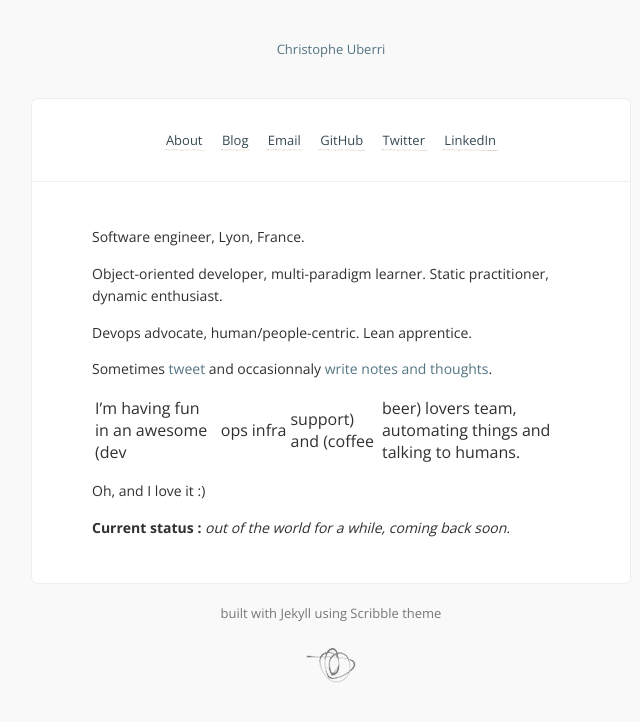
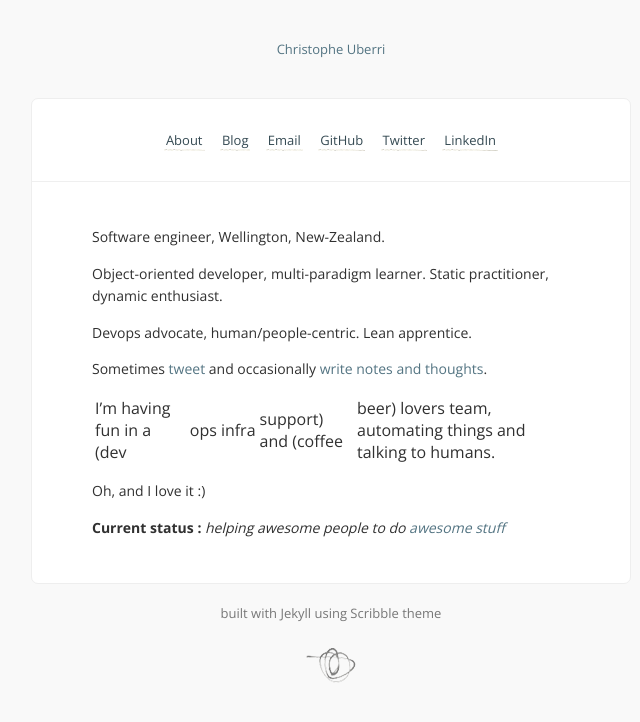
Before and after one commit to cuberri/cuberri.github.io, a Jekyll site: the page built from about.md, in a window 1280 px wide. Shown: the top 722 px of the page, without its empty margins (309-949 px from the left). Built offline with Jekyll 4.4.1, drawn with Linux system fonts in a browser that asks for light colours; Markdown is read by kramdown in place of the engine named in the settings; comment, search, counter and statistics services are not loaded.

Commit message:
Updated current status and typo

```diff
--- a/about.md
+++ b/about.md
@@ -2,16 +2,16 @@
 layout: page
 ---
 
-Software engineer, Lyon, France.
+Software engineer, Wellington, New-Zealand.
 
 Object-oriented developer, multi-paradigm learner. Static practitioner, dynamic enthusiast.
 
 Devops advocate, human/people-centric. Lean apprentice.
 
-Sometimes [tweet](http://twitter.com/cuberri) and occasionnaly [write notes and thoughts](http://blog.uberri.net).
+Sometimes [tweet](http://twitter.com/cuberri) and occasionally [write notes and thoughts](http://blog.uberri.net).
 
-I'm having fun in an awesome (dev|ops|infra|support) and (coffee|beer) lovers team, automating things and talking to humans.
+I'm having fun in a (dev|ops|infra|support) and (coffee|beer) lovers team, automating things and talking to humans.
 
 Oh, and I love it :)
 
-**Current status :** *out of the world for a while, coming back soon.*
+**Current status :** *helping awesome people to do [awesome stuff](https://www.wetafx.co.nz/)*
```
